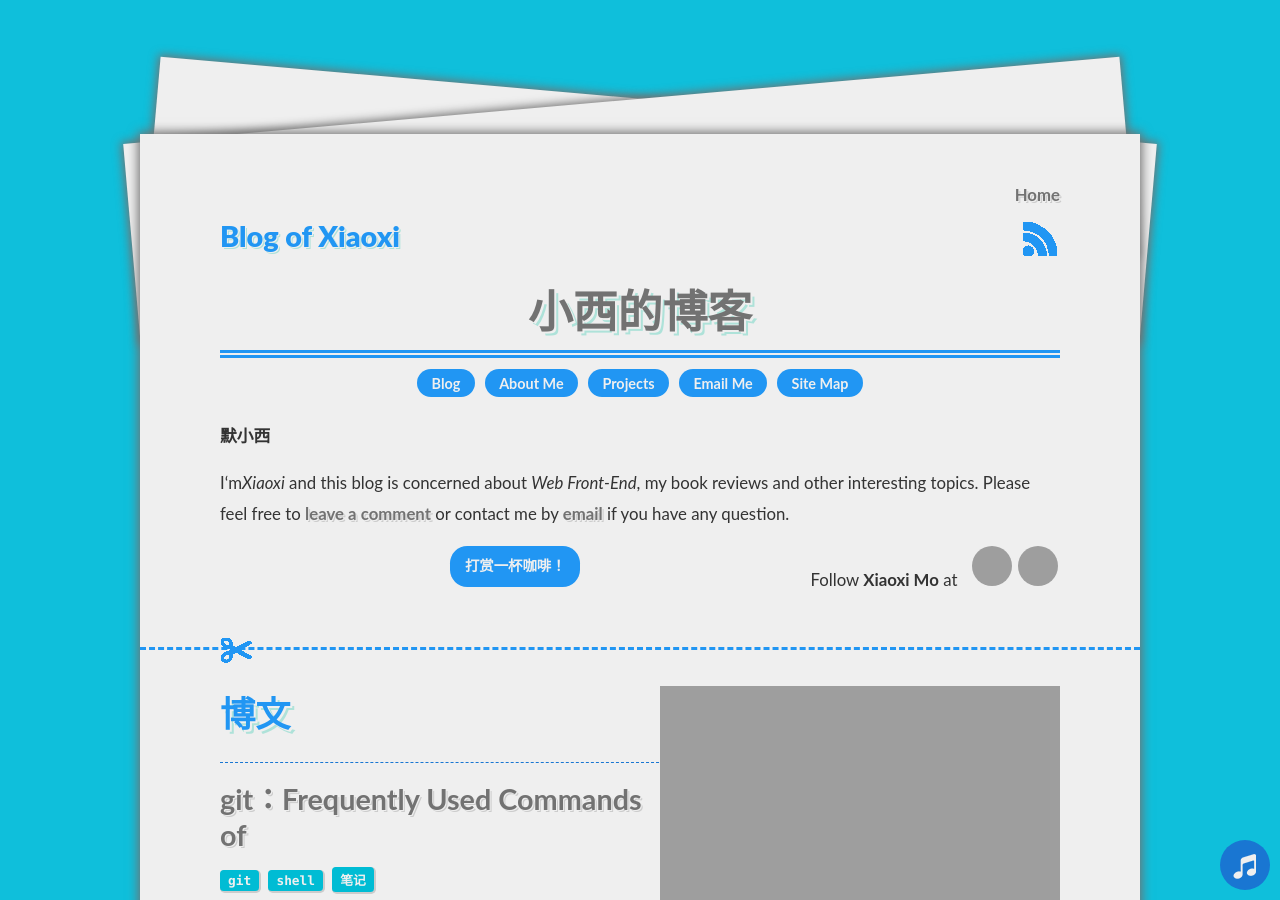
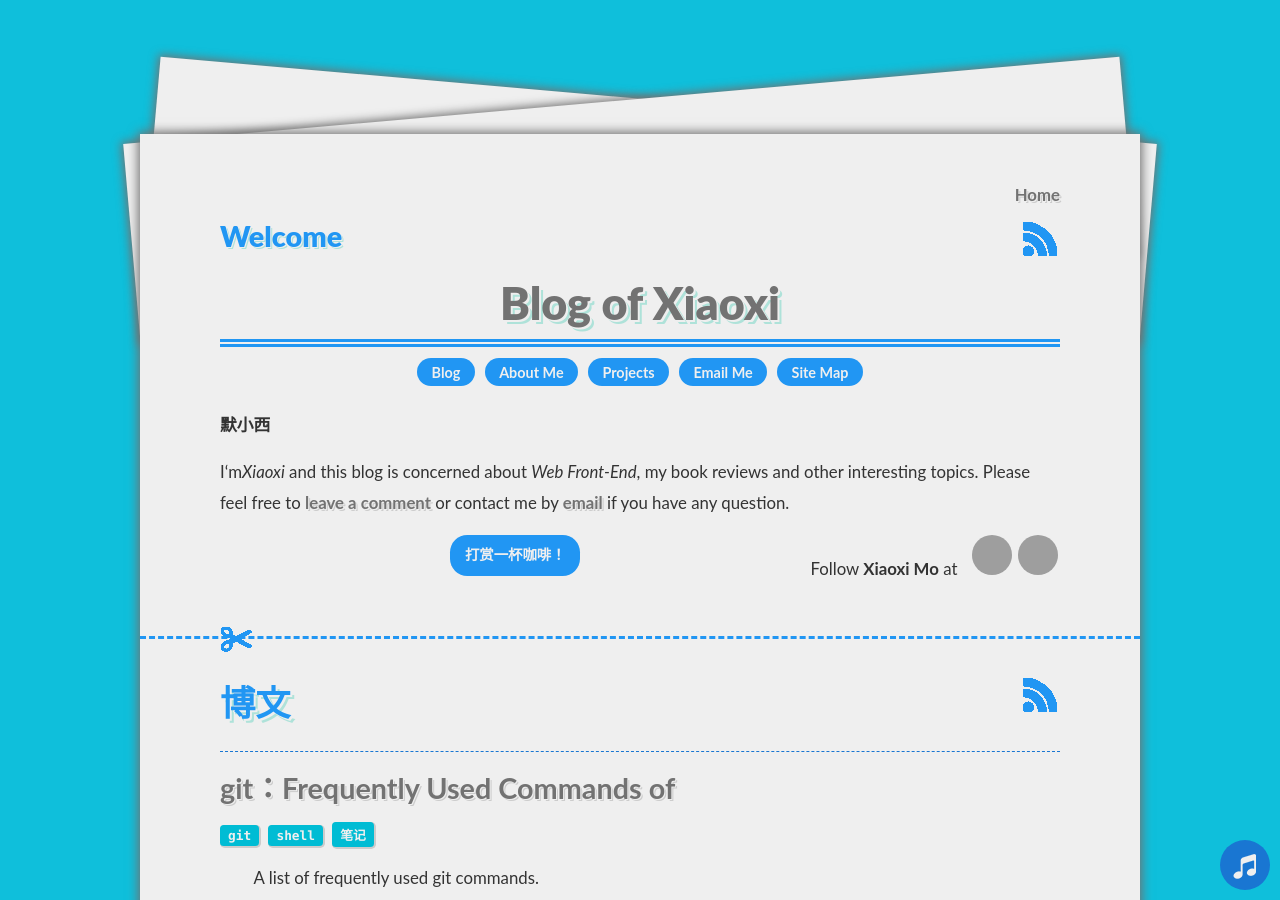
Before and after one commit to mo-xiaoxi/mo-xiaoxi.github.io, a Jekyll site: the page built from index.html, in a window 1280 px wide and 900 px high. Built offline with Jekyll 4.4.1, drawn with Linux system fonts in a browser that asks for light colours; nearby versions of some CDN libraries; library files that are not in the unit come from our copies; Markdown is read by kramdown in place of the engine named in the settings; the list of posts is cut into pages by our own code; grey boxes are pictures that could not be loaded.

Commit message:
修改recent.html‘

```diff
--- a/_layouts/recent.html
+++ b/_layouts/recent.html
@@ -6,20 +6,20 @@
             <div class="rotRight rotTop pageBack"></div>
             <div class="container page">
                 <div class="simpleNav">
-                    <a href="http://momomoxiaoxi.com/#xiaoxi-home" >Home</a>
+                    <a href="{{ site.url }}/#xiaoxi-home" >Home</a>
                 </div>
                 <h2 class="subtitle">
-                    Blog of Xiaoxi
+                    Welcome
                     <a class="title-img" href="{{ site.url }}/feed.xml" title="RSS of Xiaoxi Mo" target="_blank" >
-                        <img src="/img/rss-blue.png" />
+                        <img src="/img/rss.png" />
                     </a>
                 </h2>
-                <div class="pageTitle center">小西的博客</div>
+                <div class="pageTitle center">Blog of Xiaoxi</div>
 
                 {% include aboutMe.html %}
 
 
-                <h1>博文<a class="title-img" href="{{ site.url }}/feed-cn.xml" title="订阅博客RSS" target="_blank" ><img src="{{ site.url }}/img/rss-green.png" /></a></h1>
+                <h1>博文<a class="title-img" href="{{ site.url }}/feed-cn.xml" title="订阅博客RSS" target="_blank" ><img src="{{ site.url }}/img/rss.png" /></a></h1>
                {% assign start = paginator.page | minus: 1 | times: 20 %}
                 {% assign end = start | plus: 20 %}
                 {% assign sortedPost = site.posts | sort: 'time' | slice: start, 10 %}
```
Also changed, not shown: img/rss.png (renamed from img/rss-blue.png).
